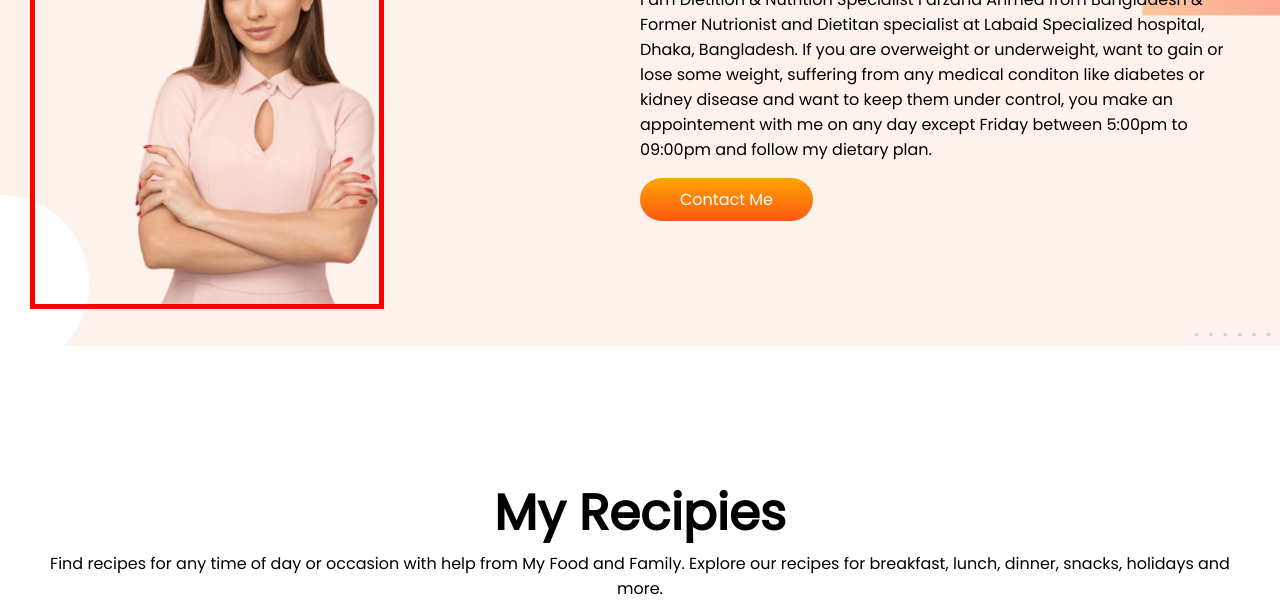
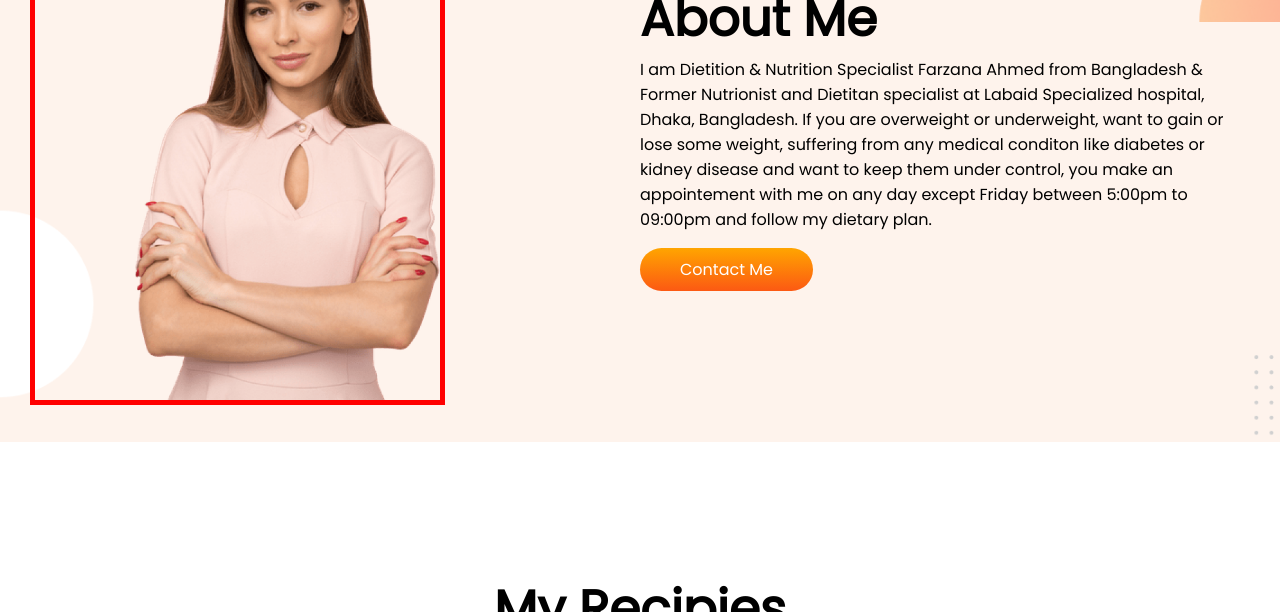
Before and after one commit to KhTaj/food-network2, a plain HTML site: page index.html in a window 1280 px wide. Shown: the part 758-1370 px from the top of the page. Drawn offline with Linux system fonts and the light colour scheme.

Commit message:
text position updated div

```diff
--- a/index.html
+++ b/index.html
@@ -29,11 +29,11 @@
     </section>
 
     <section id="about_me_bannar" class="display_flex">
-        <div class="half_width02">
+        <div class="half_width02 ">
             <img src="images/female/Person Image.png" alt="An woman standing by folded his hand">
         </div>
 
-        <div class="half_width">
+        <div class="half_width about_mySelf">
             <h1>About Me</h1>
             <p>I am Dietition & Nutrition Specialist Farzana Ahmed from Bangladesh & Former Nutrionist and Dietitan specialist at Labaid Specialized hospital, Dhaka, Bangladesh. If you are overweight or underweight, want to gain or lose some weight, suffering from any medical conditon like diabetes or kidney disease and want to keep them under control, you make an appointement with me on any day except Friday between 5:00pm to 09:00pm and follow my dietary plan.</p>
             <br>
--- a/style.css
+++ b/style.css
@@ -29,9 +29,10 @@ section{
 .half_width02{
     width: 50%;
 
+
 }
 .half_width02 img{
-    width: 40%;
+    width: 50%;
 
 }
 
@@ -136,8 +137,14 @@ footer{
 #about_me_bannar img{
     padding-left: 100px;
     border: 5px solid red;
-    background-position: 0 0;
-    bottom: 0px;
-
+    position: static;
 
 }
+
+.about_mySelf{
+    padding-top: 70px;
+}
+
+/* .my_photo_div{
+    padding-top: 400px;
+} */
```
